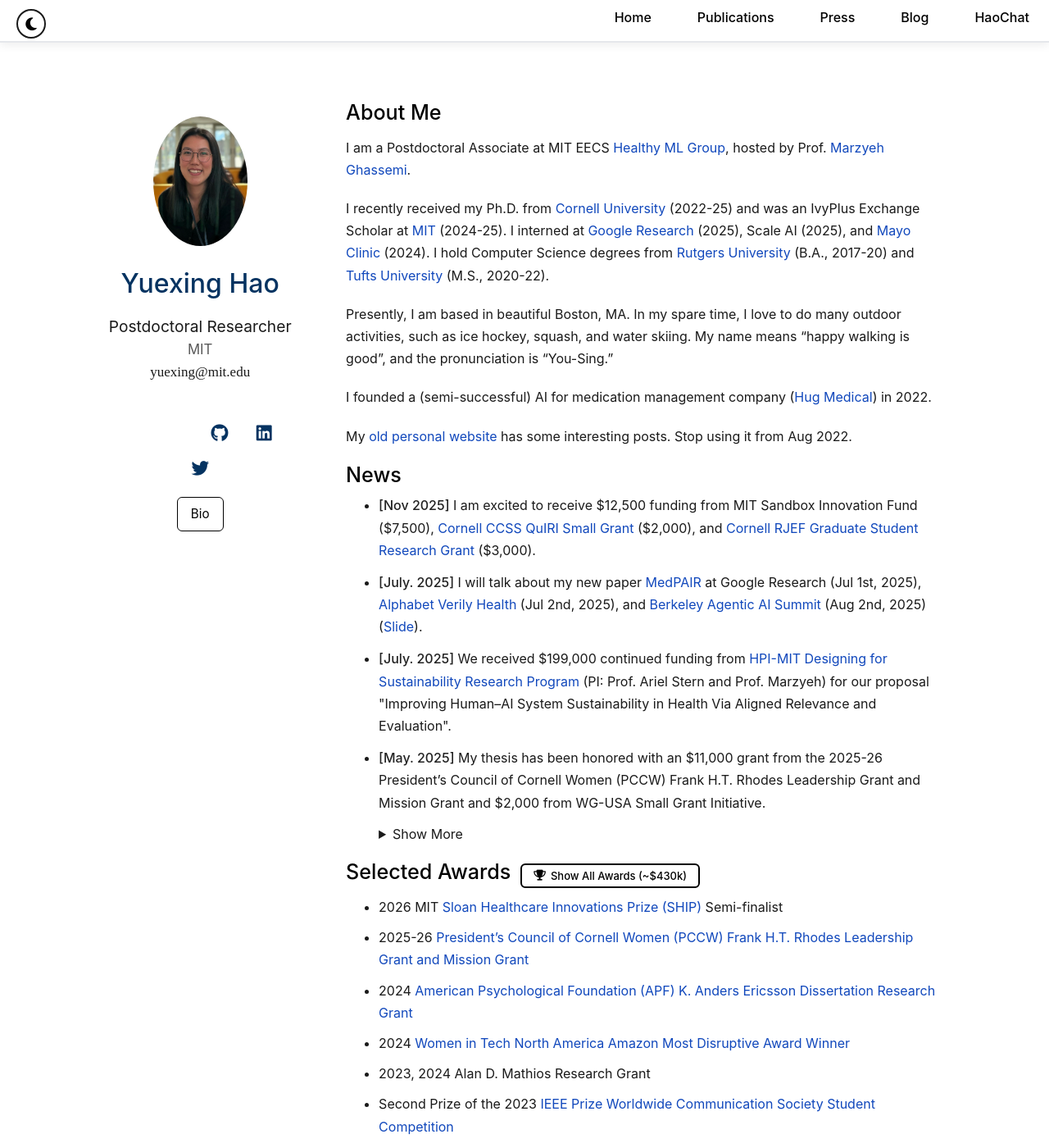
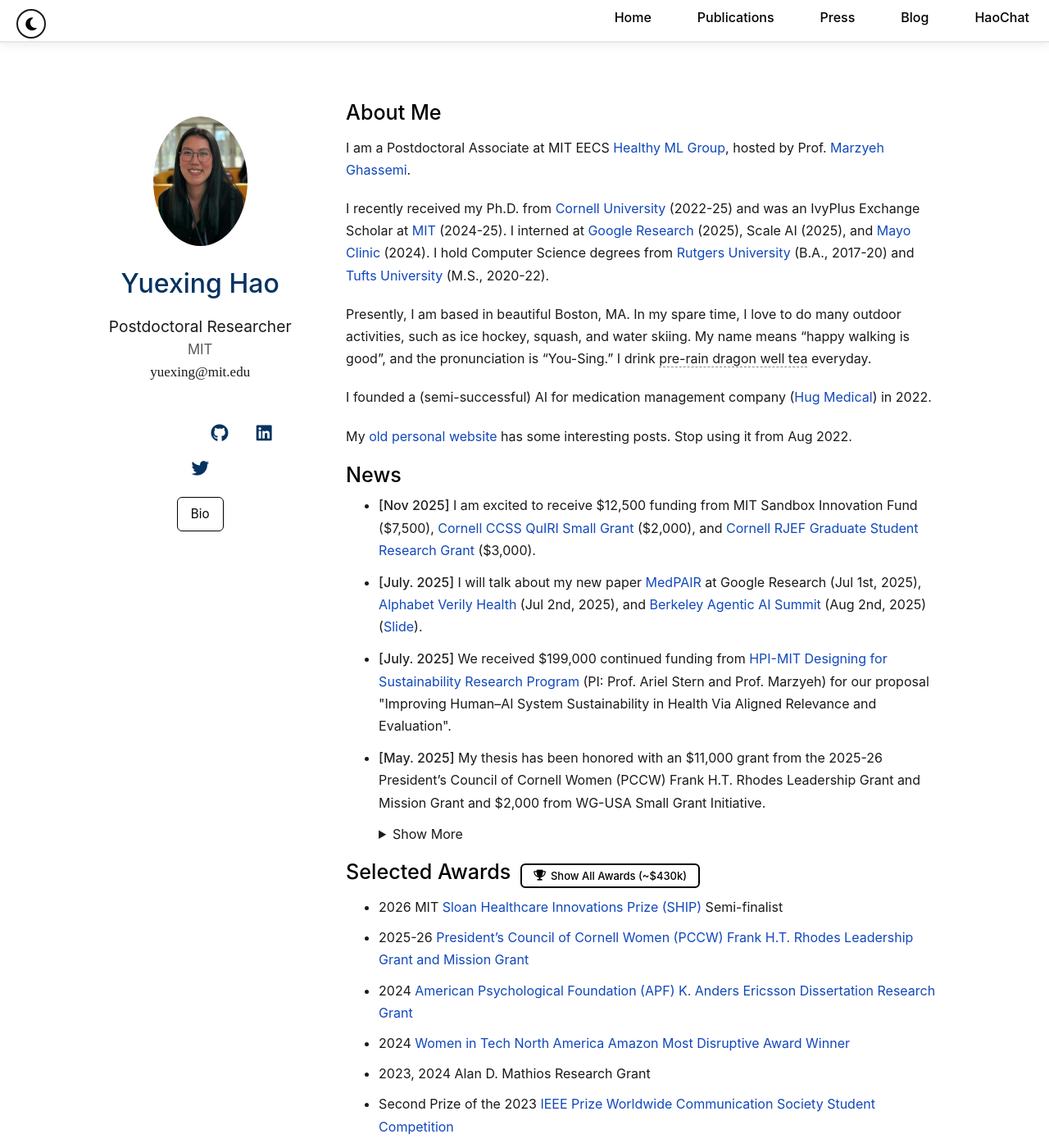
Before and after one commit to YuexingHao/Yuexing-Hao, a Jekyll site: the page built from index.md, in a window 1280 px wide and 1400 px high. Shown: the whole window at 82% size. Built offline with Jekyll 4.4.1, drawn with Linux system fonts in a browser that asks for light colours; a style sheet for code colours, icons or effects is not loaded; our own code applies the rules of GitHub Pages for plain Markdown files; part of the change alters nothing that is shown.

Commit message:
Add hover image preview for 'pre-rain dragon well tea' in About Me
Made-with: Cursor

```diff
--- a/index.md
+++ b/index.md
@@ -8,7 +8,7 @@ I am a Postdoctoral Associate at MIT EECS [Healthy ML Group](https://healthyml.o
 
 I recently received my Ph.D. from [Cornell University](https://gradschool.cornell.edu/spotlights/student-spotlight-yuexing-hao/) (2022-25) and was an IvyPlus Exchange Scholar at [MIT](https://www.linkedin.com/posts/aihealthmit_mit-postdoc-yuexing-hao-on-how-an-ai-agent-activity-7418000548697673729-FUIp/) (2024-25). I interned at [Google Research](https://research.google/blog/towards-better-health-conversations-research-insights-on-a-wayfinding-ai-agent-based-on-gemini/) (2025), Scale AI (2025), and [Mayo Clinic](https://newsnetwork.mayoclinic.org/discussion/new-mayo-clinic-study-advances-personalized-prostate-cancer-education-with-an-ehr-integrated-ai-agent/) (2024). I hold Computer Science degrees from [Rutgers University](https://math.sas.rutgers.edu/news-events/news/honors-awards-distinction/1588-rutgers-undergraduate-receives-meritorious-performance-award-in-modeling-contest) (B.A., 2017-20) and [Tufts University](https://yuexinghao.github.io/Yuexing-Hao/assets/files/awards/Hao-Yuexing-GSRC-Letter.pdf) (M.S., 2020-22).
 
-Presently, I am based in beautiful Boston, MA. In my spare time, I love to do many outdoor activities, such as ice hockey, squash, and water skiing. My name means "happy walking is good", and the pronunciation is "You-Sing."
+Presently, I am based in beautiful Boston, MA. In my spare time, I love to do many outdoor activities, such as ice hockey, squash, and water skiing. My name means "happy walking is good", and the pronunciation is "You-Sing." I drink <span class="tea-hover">pre-rain dragon well tea<img src="{{ '/assets/img/Tea_w_Hao.JPG' | relative_url }}" alt="Pre-rain dragon well tea" /></span> everyday.
 
 I founded a (semi-successful) AI for medication management company ([Hug Medical](https://hugmed.ai/)) in 2022.
 
@@ -17,6 +17,26 @@ My [old personal website](https://1135100136.wixsite.com/yuexinghao/blog) has so
 <span style="color:red;"></span>
 
 <style>
+.tea-hover {
+  position: relative;
+  cursor: default;
+  border-bottom: 1px dashed #888;
+}
+.tea-hover img {
+  display: none;
+  position: absolute;
+  bottom: calc(100% + 8px);
+  left: 50%;
+  transform: translateX(-50%);
+  width: 220px;
+  border-radius: 8px;
+  box-shadow: 0 4px 20px rgba(0,0,0,0.25);
+  z-index: 999;
+  pointer-events: none;
+}
+.tea-hover:hover img {
+  display: block;
+}
 #research-interests-list li {
   margin-bottom: 18px;
 }
```
